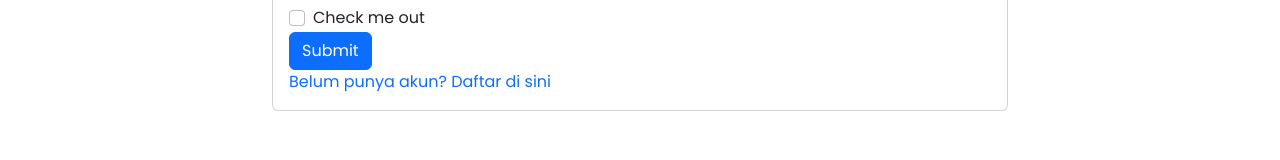
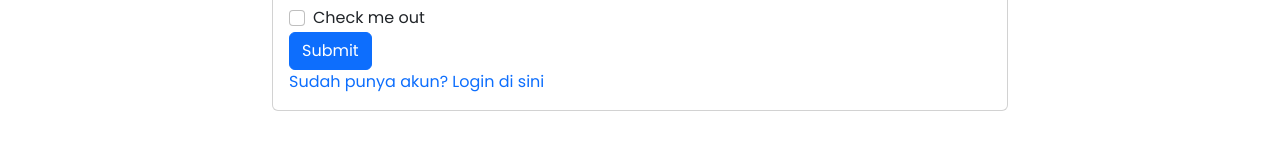
Before and after one commit to mdwiastika/test-react-blog, a React (Create React App) app: page /register in a window 1280 px wide. Shown: the part 439-599 px from the top of the page. Built offline with nearby package versions, Linux system fonts and the light colour scheme.

Commit message:
add link to login

```diff
--- a/src/Register.jsx
+++ b/src/Register.jsx
@@ -28,8 +28,8 @@ const Register = (props) => {
                 <Button variant="primary" type="submit">
                   Submit
                 </Button>
-                <Link className="d-block" to={'/register'}>
-                  Belum punya akun? Daftar di sini
+                <Link className="d-block" to={'/login'}>
+                  Sudah punya akun? Login di sini
                 </Link>
               </Form>
             </Card.Body>
```
